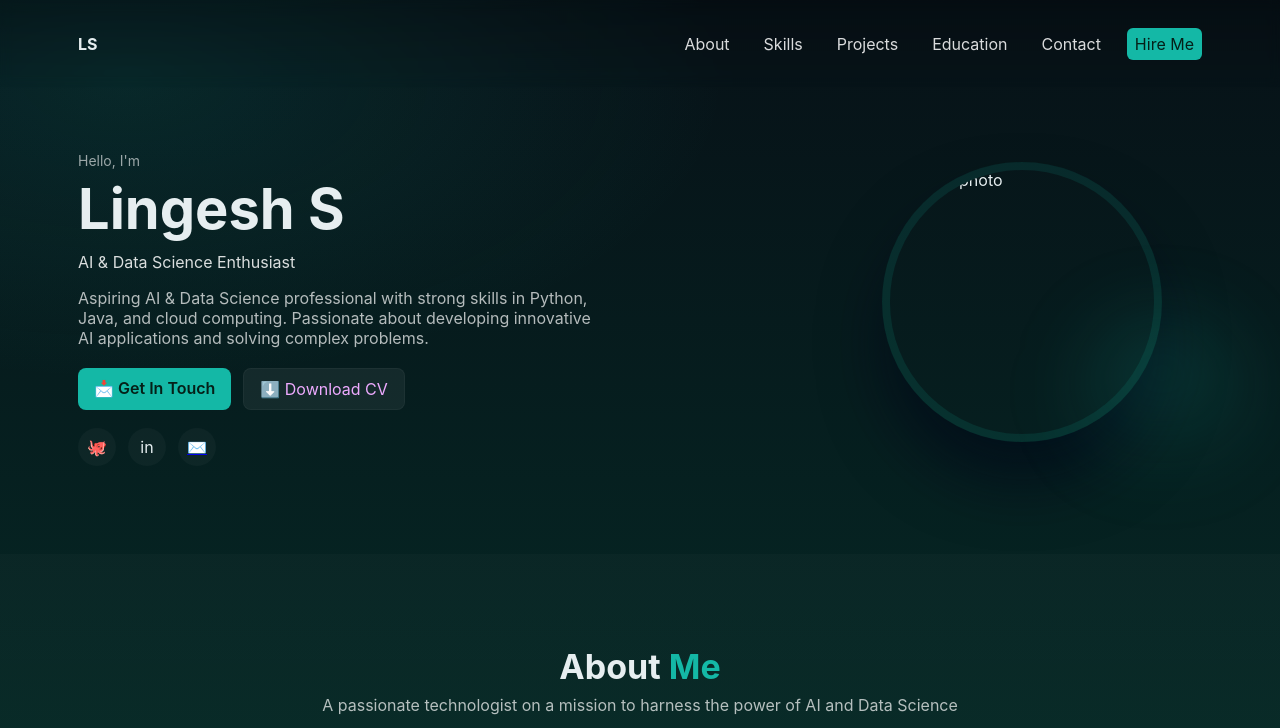
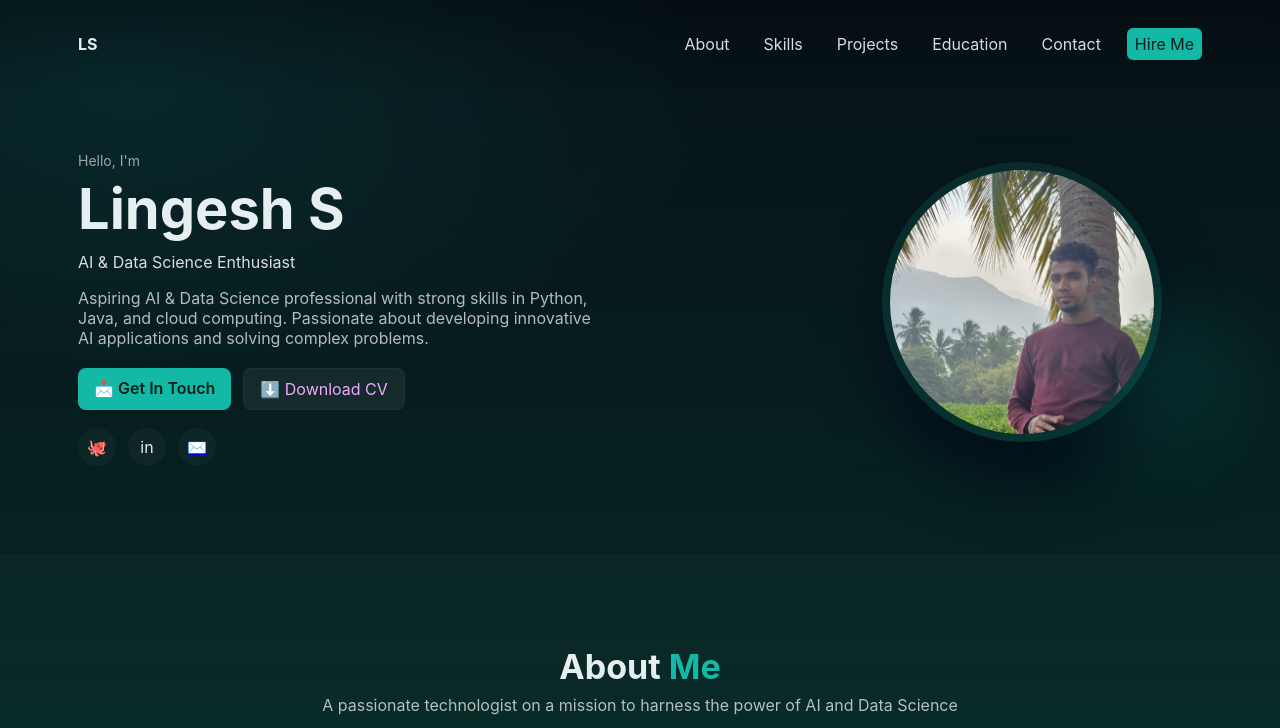
Before and after one commit to Lingesh8888/Portfolio, a plain HTML site: page index.html in a window 1280 px wide. Shown: the top 728 px of the page. Drawn offline with Linux system fonts and the light colour scheme.

Commit message:
index.html

```diff
--- a/index.html
+++ b/index.html
@@ -50,7 +50,7 @@
         <div class="hero-photo-wrap" aria-hidden="true">
           <div class="photo">
             <!-- replace with actual profile image -->
-            <img src="C:\Users\abish\Downloads\434b0b10-3b7a-4eaf-95c6-ae90e955bd19.jpg" alt="Profile photo">
+            <img src="https://github.com/Lingesh8888/Portfolio/blob/main/WhatsApp%20Image%202025-11-13%20at%2018.23.32.jpeg?raw=true" alt="Profile photo">
           </div>
           <div class="glow" aria-hidden="true"></div>
         </div>
```
